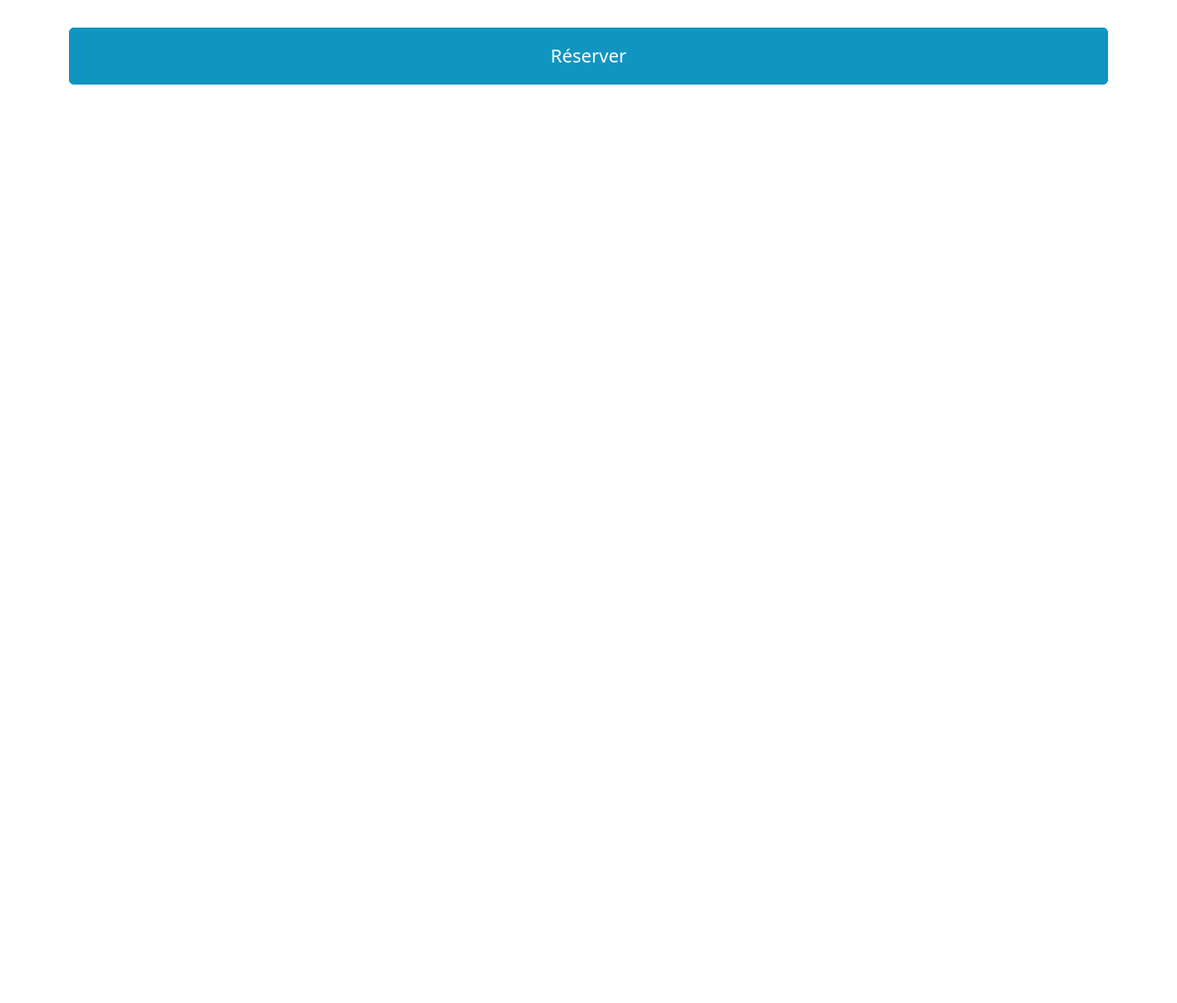
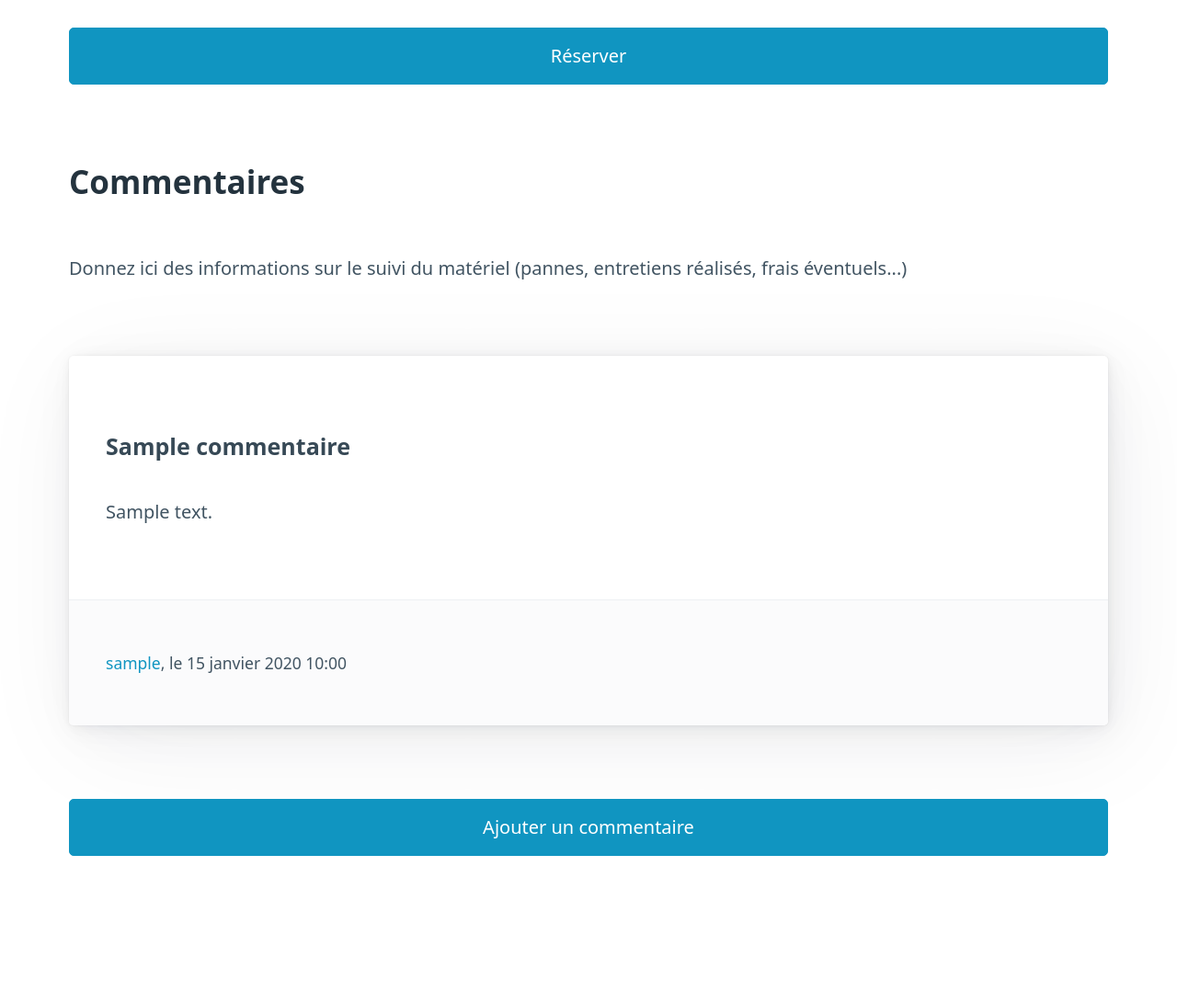
Before and after one commit to Bvr4/gestion-emprunt-et-reservation-materiel, a Django app: page /materiel/1 in a window 1280 px wide. Shown: the part 1019-2110 px from the top of the page at 92% size. Before the commit the page ends 1111 px from the top, so only its background shows below. Run offline with Django 4.2, Linux system fonts and the light colour scheme; a user stored in the database is signed in; tables that the repository leaves empty hold one stand-in row (values such as "Sample post"); some libraries are stand-ins or nearby versions.

Commit message:
Ajout possibilité de mettre des commentaires sur la fiche matériel

```diff
--- a/germ/germ/urls.py
+++ b/germ/germ/urls.py
@@ -14,5 +14,6 @@ urlpatterns = [
     path('emprunter-materiel-bouton/<int:emprunt_pk>', mviews.emprunter_materiel_bouton, name='emprunter-materiel-bouton'),
     path('utilisateur/<int:utilisateur_pk>', mviews.utilisateur, name='utilisateur'),
     path('utilisateur-peut-emprunter/<int:utilisateur_pk>', mviews.utilisateur_peut_emprunter, name='utilisateur-peut-emprunter'),
+    path('creer-commentaire/<int:materiel_pk>', mviews.creer_commentaire, name='creer-commentaire'),
     path('admin/', admin.site.urls),
 ]
--- a/germ/materiel/admin.py
+++ b/germ/materiel/admin.py
@@ -1,5 +1,5 @@
 from django.contrib import admin
-from materiel.models import Emplacement, Categorie, Materiel, Emprunt, Utilisateur
+from materiel.models import Emplacement, Categorie, Materiel, Emprunt, Utilisateur, Commentaire
 
 # Définition des affichages dans l'interface admin
 class EmplacementAdmin(admin.ModelAdmin):
@@ -17,8 +17,12 @@ class EmpruntAdmin(admin.ModelAdmin):
 class UtilisateurAdmin(admin.ModelAdmin):
     list_display = ('user', 'numero_telephone', 'commune_residence', 'est_moderateur', 'peut_emprunter')
 
+class CommentaireAdmin(admin.ModelAdmin):
+    list_display = ('materiel', 'auteur', 'titre', 'texte', 'date')
+
 admin.site.register(Emplacement, EmplacementAdmin)
 admin.site.register(Categorie, CategorieAdmin)
 admin.site.register(Materiel, MaterielAdmin)
 admin.site.register(Emprunt, EmpruntAdmin)
 admin.site.register(Utilisateur, UtilisateurAdmin)
+admin.site.register(Commentaire, CommentaireAdmin)
--- a/germ/materiel/models.py
+++ b/germ/materiel/models.py
@@ -84,3 +84,12 @@ class Emprunt(models.Model):
 
         if resa_chevauche_fin.exists():
             raise ValidationError({"date_fin_resa": "Une réservation existe déjà à la date demandée."})
+
+
+# Commentaires, liés à un matériel
+class Commentaire(models.Model):
+    materiel = models.ForeignKey(Materiel, on_delete=models.CASCADE)
+    auteur = models.ForeignKey(Utilisateur, on_delete=models.RESTRICT)
+    titre = models.CharField(max_length=80)
+    texte = models.TextField()
+    date = models.DateTimeField()
--- /dev/null
+++ b/germ/materiel/templates/materiel/commentaire.html
@@ -0,0 +1,5 @@
+<article>
+    <h4>{{ commentaire.titre }}</h4>
+    <p>{{ commentaire.texte|linebreaks }}</p>
+    <footer><small><a href="{% url 'utilisateur' commentaire.auteur.pk %}">{{ commentaire.auteur  }}</a>, le {{ commentaire.date }}</small></footer>
+</article>
--- a/germ/materiel/templates/materiel/materiel.html
+++ b/germ/materiel/templates/materiel/materiel.html
@@ -4,19 +4,19 @@
 <header class="container">
     <h1>{{ materiel.identifiant }} - {{ materiel.nom }}</h1>
     <h4>{{ materiel.categorie }}, {{ materiel.emplacement }}</h3>
-    <p>{{ materiel.description }}</p>
+    <p>{{ materiel.description|linebreaks }}</p>
     {% if utilisateur.est_moderateur %}
         <a href="{% url 'editer-materiel' materiel.pk %}"><button>Editer les informations</button></a>
     {% endif %}
 </header>
 <main class="container">
+    <section id="reservations">
     <h2>Voir sa disponiblité et procéder à une réservation</h2>
 
-    <div id="reservations">
         {% if reservation_en_cours %}
-        <p><mark>Réservation en cours :
-            <a href="{% url 'utilisateur' reservation_en_cours.utilisateur.pk %}">{{ reservation_en_cours.utilisateur }},</a> du {{ reservation_en_cours.date_debut_resa }} au {{ reservation_en_cours.date_fin_resa }}</mark>
-        </p>
+            <p><mark>Réservation en cours :
+                <a href="{% url 'utilisateur' reservation_en_cours.utilisateur.pk %}">{{ reservation_en_cours.utilisateur }},</a> du {{ reservation_en_cours.date_debut_resa }} au {{ reservation_en_cours.date_fin_resa }}</mark>
+            </p>
 
             {% if utilisateur.peut_emprunter and utilisateur.pk == reservation_en_cours.utilisateur.pk %}
                 {% include 'materiel/emprunter-materiel-bouton.html' with emprunt=reservation_en_cours %}
@@ -68,11 +68,31 @@
         {% else %}
             <p>Aucune réservation passée pour ce matériel.</p>
         {% endif %}
-    </div>
+        {% if utilisateur.peut_emprunter %}
+            {% include 'materiel/reserver-materiel-bouton.html' with materiel=materiel %}
+        {% endif %}
+    </section>
 
-    {% if utilisateur.peut_emprunter %}
-        {% include 'materiel/reserver-materiel-bouton.html' with materiel=materiel %}
-    {% endif %}
+    <section id="commentaires">
+        <h2>Commentaires</h2>
+        <p>Donnez ici des informations sur le suivi du matériel (pannes, entretiens réalisés, frais éventuels...)</p>
+
+        {% for commentaire in commentaires %}
+            {% include 'materiel/commentaire.html' with commentaire=commentaire %}
+        {% endfor %}
+
+
+        <form method="get">
+            {% csrf_token %}
+            <button hx-get="{% url 'creer-commentaire' materiel.pk %}"
+                    hx-target="closest form"
+                    hx-swap="outerHTML"
+                    type="submit">Ajouter un commentaire
+            </button>
+        </form>
+
+
+    </section>
 
 </main>
 
--- a/germ/materiel/templates/materiel/reserver-materiel-bouton.html
+++ b/germ/materiel/templates/materiel/reserver-materiel-bouton.html
@@ -1,7 +1,3 @@
-{% if reservation %}
-<p><ins>Reservation enregistrée du {{ reservation.date_debut_resa }} au {{ reservation.date_fin_resa }}</ins></p>
-{% endif %}
-
 <form method="get">
     {% csrf_token %}
     <button hx-get="{% url 'reserver-materiel' materiel.pk %}"
--- a/germ/materiel/views.py
+++ b/germ/materiel/views.py
@@ -2,9 +2,10 @@ from django.shortcuts import render, get_object_or_404, redirect
 from django.http import HttpResponse
 from django.contrib.auth import login, logout, authenticate
 from django.contrib.auth.models import User, Group
-from materiel.models import Emplacement, Categorie, Materiel, Emprunt, Utilisateur
-from materiel.forms import CreerMateriel, EditerMateriel, CreationUtilisateur, CreationUser, ReserverMateriel
+from materiel.models import Emplacement, Categorie, Materiel, Emprunt, Utilisateur, Commentaire
+from materiel.forms import CreerMateriel, EditerMateriel, CreationUtilisateur, CreationUser, ReserverMateriel, CreerCommentaire
 import datetime as dt
+from django.utils import timezone
 
 def index(request):
     date_du_jour = dt.date.today()
@@ -42,6 +43,7 @@ def materiel(request, materiel_pk):
     date_du_jour = dt.date.today()
     context={}
     context['materiel'] = get_object_or_404(Materiel, pk=materiel_pk)
+    context['commentaires'] = Commentaire.objects.filter(materiel=context['materiel']).order_by('-date')
     context['reservations'] = Emprunt.objects.filter(materiel=context['materiel'])
 
     context['reservation_en_cours'] = Emprunt.objects.filter(
@@ -125,7 +127,7 @@ def reserver_materiel(request, materiel_pk):
         form = ReserverMateriel(request.POST, initial={'materiel': materiel})
         if form.is_valid():
             reservation = form.save(commit=False)
-            reservation.utilisateur=get_utilisateur_data(request.user)
+            reservation.utilisateur = get_utilisateur_data(request.user)
             reservation.save()
             # return render(request, 'materiel/reserver-materiel-bouton.html', {'materiel':materiel, 'reservation':reservation})   # !>> à creuser, je ne suis pas fan du résultat en terme d'UX/UI
             return redirect('materiel', materiel_pk=materiel.pk)
@@ -187,3 +189,21 @@ def emprunter_materiel_bouton(request, emprunt_pk):
             emprunt.save()
 
     return render(request, 'materiel/emprunter-materiel-bouton.html', {'emprunt':emprunt})
+
+
+def creer_commentaire(request, materiel_pk):
+    if request.method == "POST":
+        form = CreerCommentaire(request.POST)
+        if form.is_valid():
+            commentaire = form.save(commit=False)
+            commentaire.auteur = get_utilisateur_data(request.user)
+            commentaire.materiel = get_object_or_404(Materiel, pk=materiel_pk)
+            # now = dt.datetime.now()
+            # commentaire.date = dt.datetime.timestamp(now)
+            commentaire.date = timezone.now()
+            commentaire.save()
+            return render(request, 'materiel/commentaire.html', {'commentaire':commentaire})
+    else:
+        form = CreerCommentaire()
+        materiel = get_object_or_404(Materiel, pk=materiel_pk)
+    return render(request, 'materiel/creer-commentaire.html', {'form':form, 'materiel':materiel})
```
Also changed, not shown: germ/materiel/forms.py (+7 -1 lines), germ/materiel/templates/materiel/creer-commentaire.html (added, +13 -0 lines), germ/materiel/migrations/0006_commentaire.py (added), germ/materiel/migrations/0007_commentaire_auteur_commentaire_titre.py (added), germ/materiel/migrations/0008_alter_commentaire_auteur.py (added), 1 other file.
